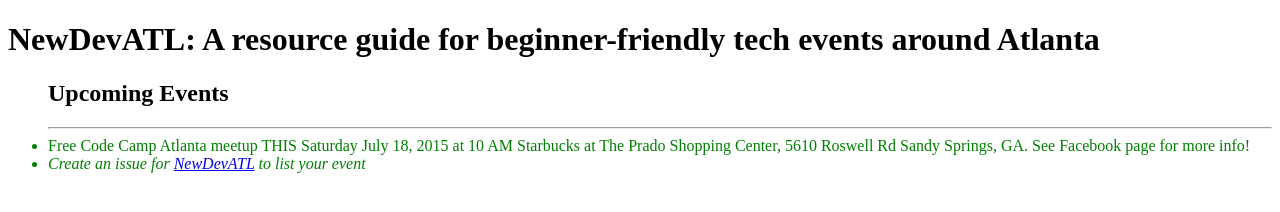
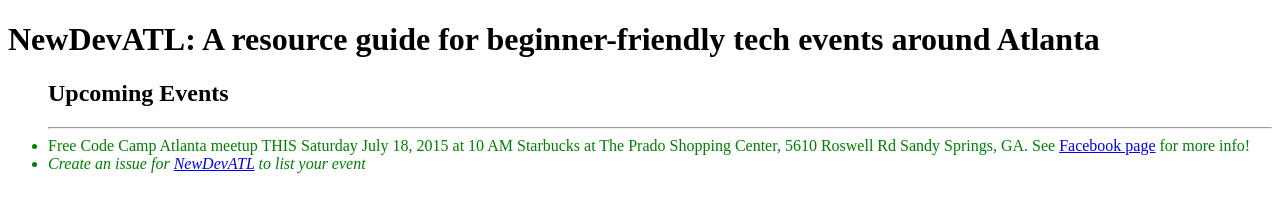
Before and after one commit to LeahW/NewDevATL, a plain HTML site: page index.html in a window 1280 px wide. Drawn offline with Linux system fonts and the light colour scheme.

Commit message:
Update index.html
include hyperlink to Free Code Camp Atlanta Facebook page

```diff
--- a/index.html
+++ b/index.html
@@ -16,7 +16,7 @@
     <hr>
       <li> Free Code Camp Atlanta meetup THIS Saturday July 18, 2015 at 10 AM
            Starbucks at The Prado Shopping Center, 5610 Roswell Rd
-Sandy Springs, GA. See Facebook page for more info! </li>
+Sandy Springs, GA. See <a href="https://www.facebook.com/groups/free.code.camp.atlanta/815262645189979/">Facebook page</a> for more info! </li>
       <li><i>Create an issue for <a href="https://github.com/LeahW/NewDevATL">NewDevATL</a> to list your event</a></li>
     </ul?
   </section>
```
